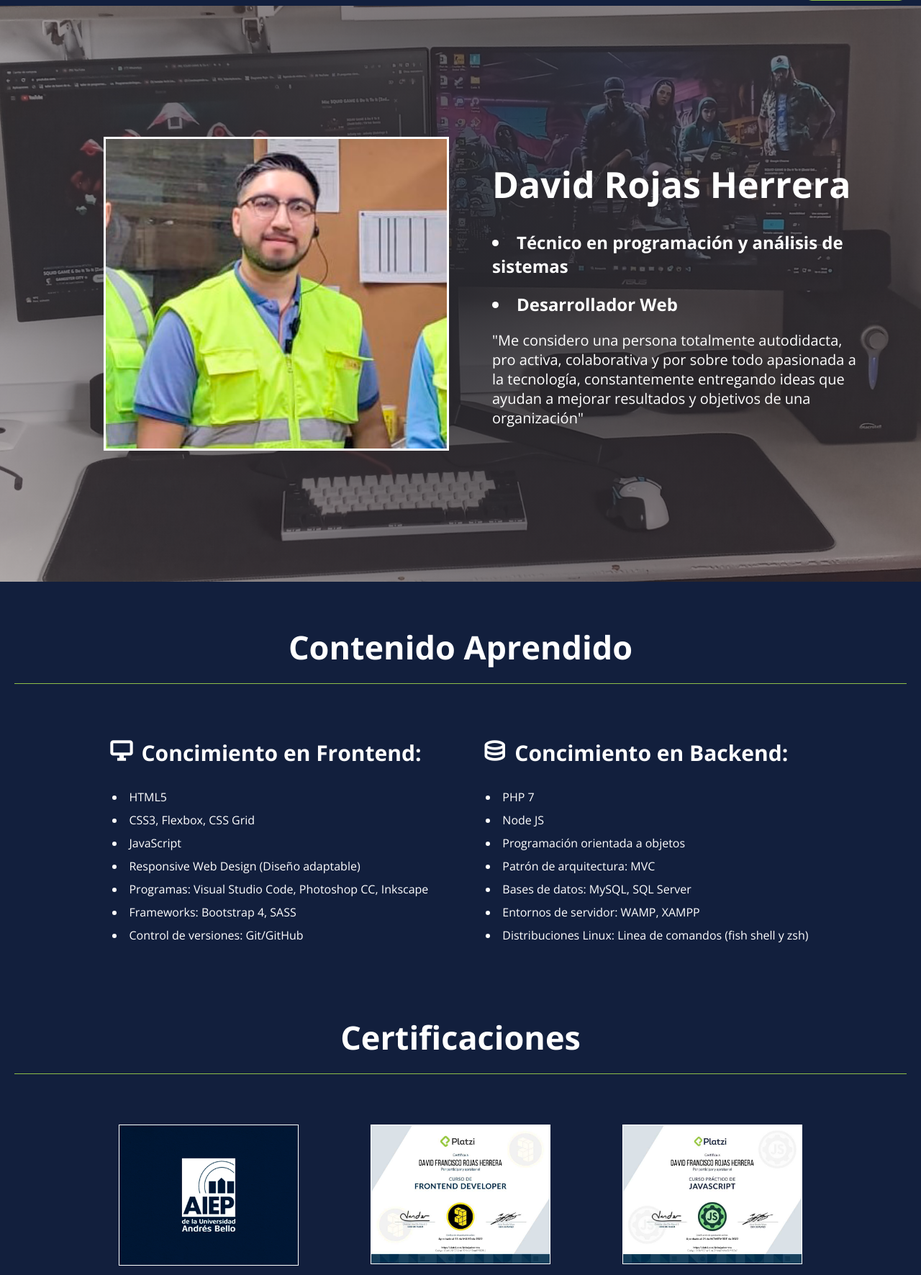
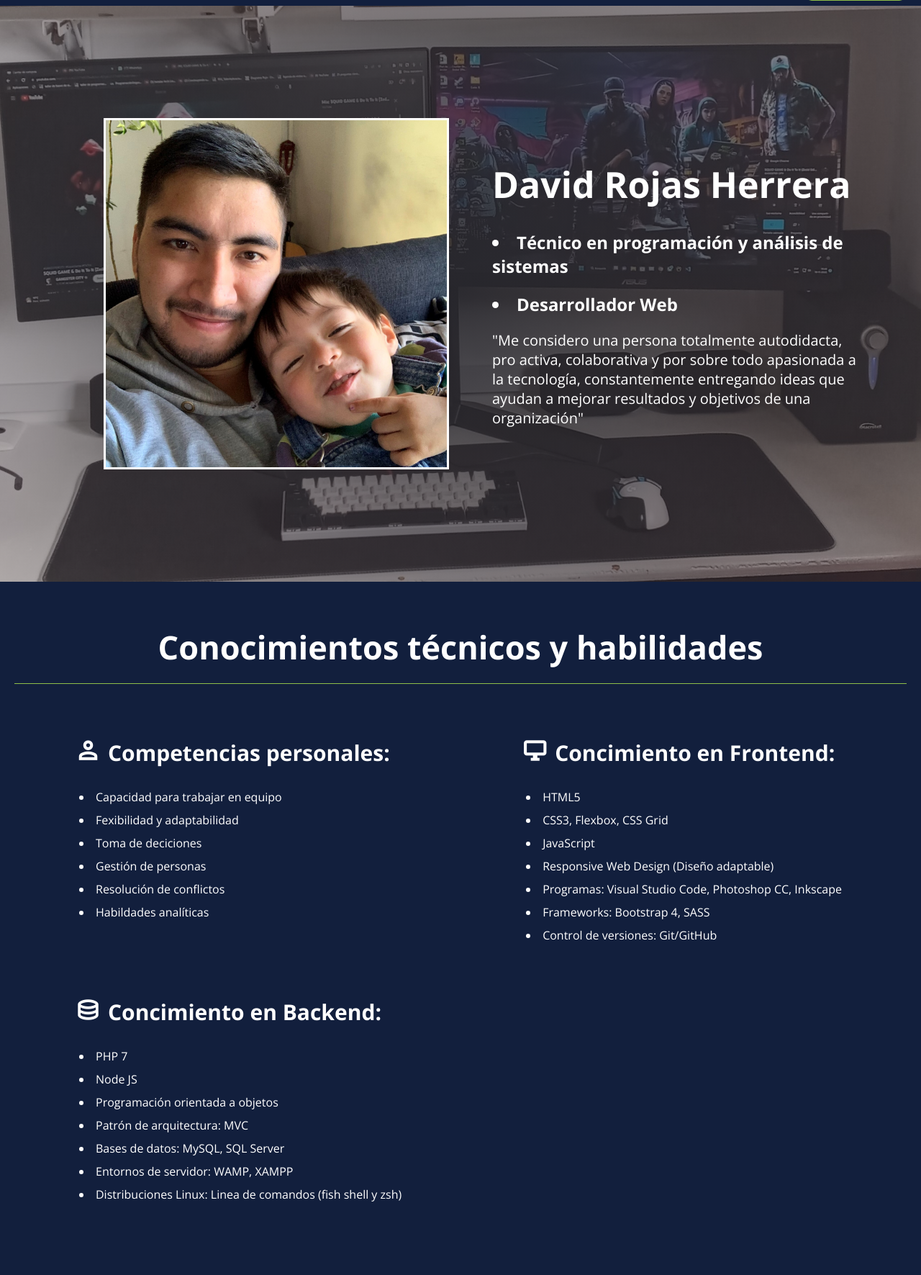
Before and after one commit to dfrojasherrera/Portafolio-2023, a PHP site: page / in a window 1280 px wide. Shown: the part 52-1823 px from the top of the page at 72% size. Run offline with PHP 8.4, Linux system fonts and the light colour scheme.

Commit message:
cambio de estilos

```diff
--- a/css/estilos.css
+++ b/css/estilos.css
@@ -188,7 +188,7 @@ body{
 }
 
 .contenido-principal .descripcion-conocimientos > div{
-    margin: 30px;
+    margin: 30px 40px;
 }
 .contenido-principal .descripcion-conocimientos > div .titulo-conocimiento{
     text-align: center;
@@ -227,6 +227,27 @@ body{
     margin: 30px 50px;
     width: 250px;
     border: 1px solid var(--blanco);
+}
+
+.contenido-principal .descripcion-certificaciones .btn-vermas{
+    text-align: center;
+    margin: 30px 0;
+}
+
+.contenido-principal .descripcion-certificaciones .btn-vermas a{
+    border-radius: 10px;
+    padding: 10px 30px;
+    background-color: transparent;
+    text-decoration: none;
+    border: 2px solid var(--verde-flat);
+    color: var(--blanco);
+    font-size: 18px;
+
+}
+
+.contenido-principal .descripcion-certificaciones .btn-vermas a:hover{
+    background-color: var(--verde-flat);
+
 }
 
 .contenido-principal .descripcion-experiencia{
@@ -280,6 +301,25 @@ footer p:last-child{
         display: none;
     }
 }
+
+@media (max-width: 1580px){
+    .contenido-principal .descripcion-conocimientos{
+
+        justify-content: space-between;
+        margin: 0 60px;
+    }
+
+}
+
+@media (max-width: 1168px){
+    .contenido-principal .descripcion-conocimientos{
+
+        justify-content: center;
+        margin: 0 60px;
+    }
+
+}
+
 @media (max-width: 850px) {
     .contenido-principal .header .cabecera .menu {
         display: none;
@@ -324,6 +364,13 @@ footer p:last-child{
         margin: 30px 0;
         width: 350px;
     }
+
+    .contenido-principal .descripcion-conocimientos{
+
+        justify-content: center;
+        margin: 0px;
+    }
+
     .contenido-principal .descripcion-conocimientos > div{
         margin: 30px 0;
     }
--- a/index.html
+++ b/index.html
@@ -63,7 +63,7 @@
         <div class="landing">
             <div class="contenido-perfil">
                 <div class="perfil-usuario">
-                    <img src="./img/avatar.png" alt="" width="600px">
+                    <img src="./img/avatar.jpg" alt="" width="600px">
                 </div>
                 <div class="descripcion-usuario">
                     <h1>David Rojas Herrera</h1>
@@ -76,9 +76,21 @@
             </div>
         </div>
 
-        <div class="separador" id="tecnologia">Contenido Aprendido</div>
+        <div class="separador" id="tecnologia">Conocimientos técnicos y habilidades</div>
 
         <div class="descripcion-conocimientos">
+            <div class="Habilidades">
+                <div class="titulo-conocimiento">
+                    <span class="material-symbols-outlined">Person</span>
+                    <span>Competencias personales:</span>
+                </div>
+                <li>Capacidad para trabajar en equipo</li>
+                <li>Fexibilidad y adaptabilidad</li>
+                <li>Toma de deciciones</li>
+                <li>Gestión de personas</li>
+                <li>Resolución de conflictos</li>
+                <li>Habildades analíticas</li>
+            </div>
 
             <div class="frontend">
                 <div class="titulo-conocimiento">
@@ -108,6 +120,7 @@
                 <li>Distribuciones Linux: Linea de comandos (fish shell y zsh)</li>
             </div>
 
+
         </div>
 
         <div class="separador" id="certificacion">Certificaciones</div>
@@ -119,6 +132,9 @@
                 <a href=""><img src="./img/certificaciones/js-practico.png" alt=""></a>
                 <a href=""><img src="./img/certificaciones/git.png" alt=""></a>
                 <a href=""><img src="./img/certificaciones/terminal.png" alt=""></a>
+            </div>
+            <div class="btn-vermas">
+                <a href="#">Ver Mas</a>
             </div>
         </div>
 
```
Also changed, not shown: img/avatar-animado.png (deleted), img/avatar.jpg (added), img/avatar.png (deleted).
